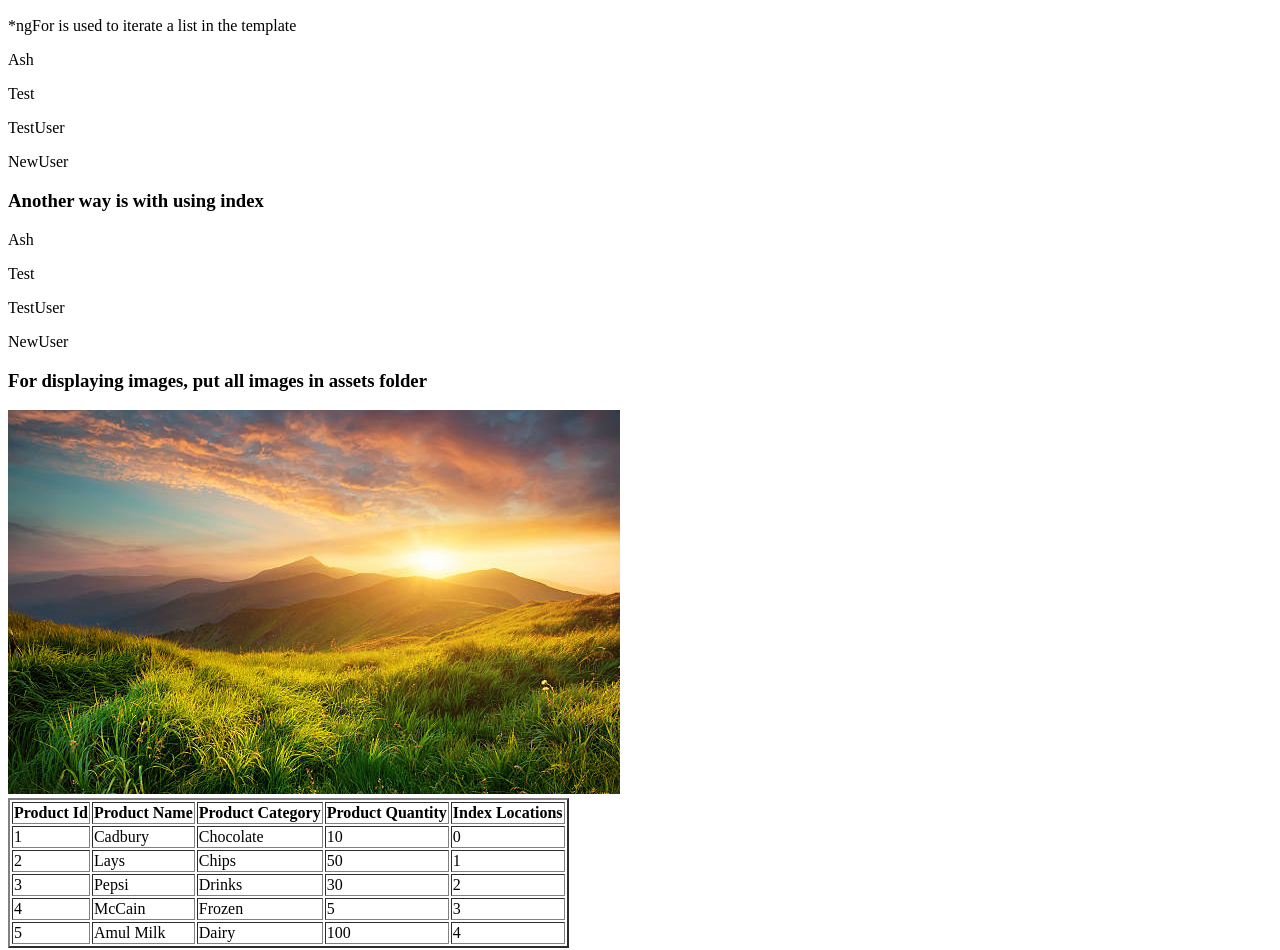
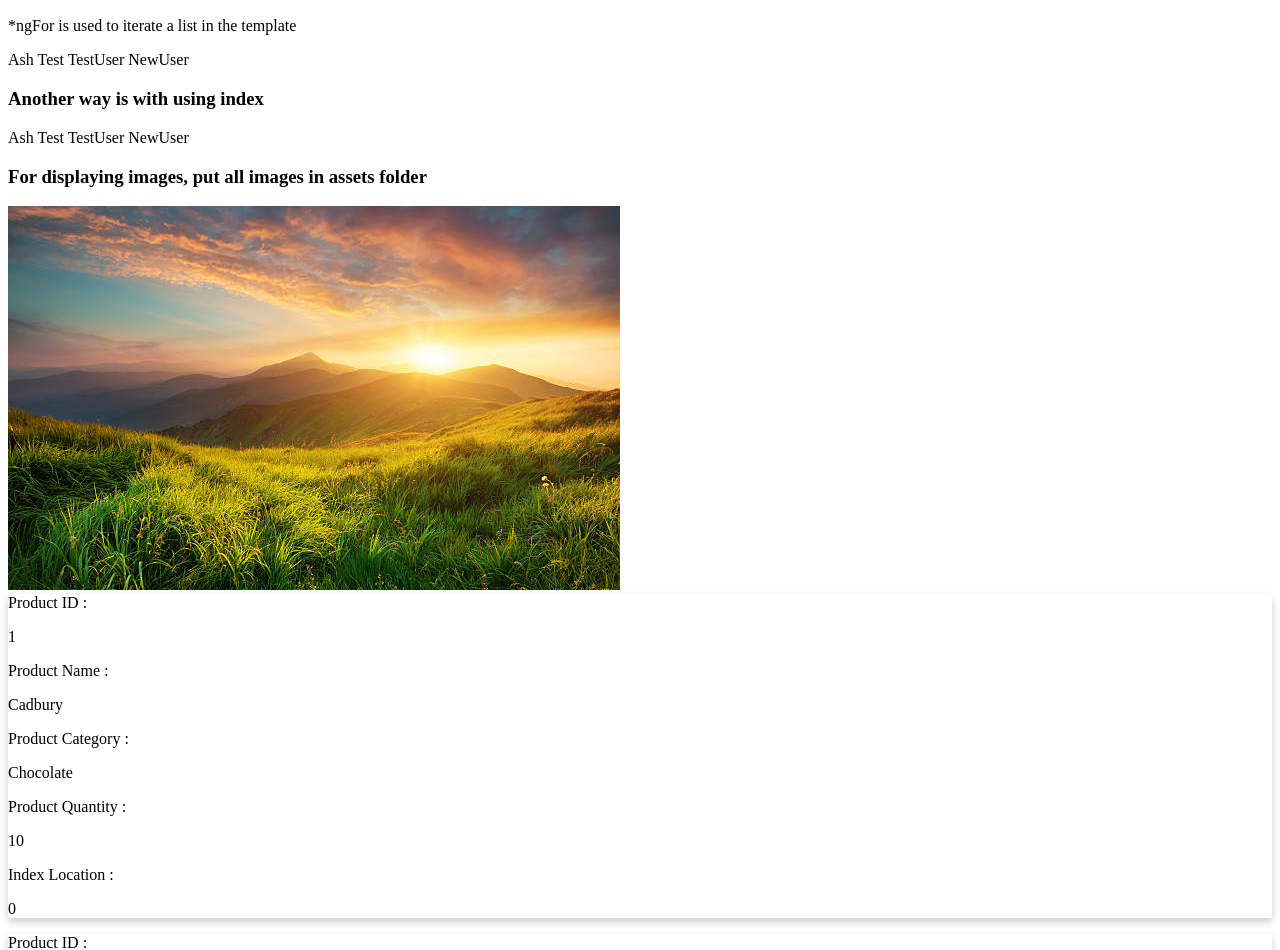
Before and after one commit to sag128/AngularFS_Training_Assignments, an Angular app in the folder Angular/Day 1/DemoAngularApp/: page / in a window 1280 px wide. Shown: the part 104-1054 px from the top of the page. Built offline with nearby package versions, Linux system fonts and the light colour scheme.

Commit message:
Updated task 2

```diff
--- a/Angular/Day 1/DemoAngularApp/src/app/emp/emp.component.html
+++ b/Angular/Day 1/DemoAngularApp/src/app/emp/emp.component.html
@@ -18,31 +18,26 @@
 
 <p>*ngFor is used to iterate a list in the template</p>
 
-<div *ngFor = "let username of listOfNames">
-    <p>{{username}}</p>
-</div>
+<span *ngFor = "let username of listOfNames">
+            {{username}}
+        </span>
+
 
 <h3>Another way is with using index</h3>
 
-<div *ngFor = "let username of listOfNames;let i=index">
-    <p>{{listOfNames[i]}}</p>
-</div>
-<h3>For displaying images, put all images in assets folder</h3>
+        <span *ngFor = "let username of listOfNames;let i=index">
+            {{listOfNames[i]}}
+        </span>
+
+        <h3>For displaying images, put all images in assets folder</h3>
 <img src="../../assets/stock.jpg" />
 
 
-<table border="2">
-    <th>Product Id</th>
-    <th>Product Name</th>
-    <th>Product Category</th>
-    <th>Product Quantity</th>
-    <th>Index Locations</th>
+    <div *ngFor="let items of listOfProducts;let i=index" class="card">
 
-    <tr *ngFor="let items of listOfProducts;let i=index">
-        <td>{{items.pid}}</td>
-        <td>{{items.pname}}</td>
-        <td>{{items.category}}</td>
-        <td>{{items.quantity}}</td>
-        <td>{{i}}</td>
-    </tr>
-</table>
+        Product ID : <p>{{items.pid}}</p>
+        Product Name :<p>{{items.pname}}</p>
+        Product Category : <p>{{items.category}}</p>
+        Product Quantity :<p>{{items.quantity}}</p>
+        Index Location : <p>{{i}}</p>
+</div>
--- a/Angular/Day 1/DemoAngularApp/src/app/emp/emp.component.scss
+++ b/Angular/Day 1/DemoAngularApp/src/app/emp/emp.component.scss
@@ -0,0 +1,6 @@
+
+.card {
+    /* Add shadows to create the "card" effect */
+    box-shadow: 0 4px 8px 0 rgba(0,0,0,0.2);
+    transition: 0.3s;
+  }
```
